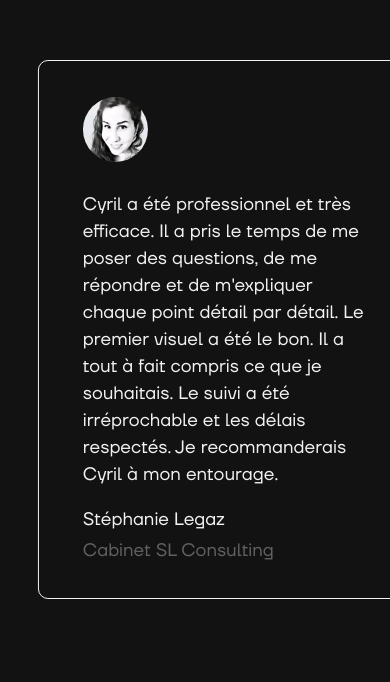
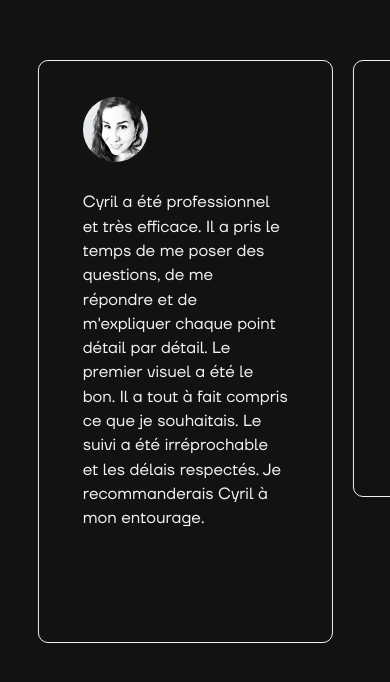
Before and after one commit to CyrilGouv/next-folio, a Next.js app: page / in a window 390 px wide. Shown: the part 7873-8555 px from the top of the page. Built offline with nearby package versions, Linux system fonts and the light colour scheme.

Commit message:
added CardSliderTestimonial ui component

```diff
--- /dev/null
+++ b/components/UI/Cards/CardSliderTestimonial.jsx
@@ -0,0 +1,40 @@
+import { useState } from "react"
+import Image from "next/image"
+import Tags from "../Elements/Tags/Tags"
+
+import styles from "./CardSliderTestimonial.module.scss"
+
+
+const CardSliderTestimonial = ({ avatar, testimonial, name, company }) => {
+
+    // States
+    const [isActive, setIsActive] = useState(false)
+
+    return (
+        <div
+            className={ styles.card }
+            onMouseEnter={ () => { setIsActive(true) } }
+            onMouseLeave={ () => { setIsActive(false) } }
+        >
+            <div className={ styles.card__overlay }></div>
+            <Image
+                width={ 65 }
+                height={ 65 }
+                className={ styles.card__avatar }
+                src={ avatar }
+                alt={`Témoignage de ${name} pour ${company}`}
+            />
+            <div className={ styles.card__content }>
+                <p className={ styles.card__text }>{ testimonial }</p>
+                <div className={ styles.card__name }>
+                    <Tags text={ name } position="relative" isActive={ isActive } animations={{ delay: .25 }} />
+                </div>
+                <div className={ styles.card__company }>
+                    <Tags text={ company } position="relative" isActive={ isActive } animations={{ delay: .325 }} />
+                </div>
+            </div>
+        </div>
+    )
+}
+
+export default CardSliderTestimonial
--- /dev/null
+++ b/components/UI/Cards/CardSliderTestimonial.module.scss
@@ -0,0 +1,160 @@
+.card {
+    position: relative;
+    padding: 2.25rem 2.75rem;
+    border: 1px solid var(--darkThemeFontColor);
+    border-radius: var(--mainBorderRadius);
+    height: 100%;
+    transition: background-color .2825s, border .2825s;
+    overflow: hidden;
+
+    &__overlay {
+        position: absolute;
+        top: 0;
+        left: 0;
+        width: 100%;
+        height: 100%;
+        background-color: var(--darkThemeFontColor);
+        transform: scaleY(0);
+        transform-origin: 0% 0%;
+        transition: transform .325s var(--secondaryTransition);
+    }
+
+    &:hover {
+        .card__overlay {
+            transform-origin: 100% 100%;
+            transform: scaleY(1);
+        }
+
+        .card__text {
+            color: var(--darkThemeBgColor);
+        }
+    }
+
+    &__avatar {
+        position: relative;
+        width: 4.063rem;
+        height: 4.063rem;
+        border-radius: 50%;
+        z-index: 3;
+    }
+
+    &__content,
+    &__text {
+        font-size: max(1.0125rem, 1.25vw);
+    }
+
+    &__content {
+        position: relative;
+        padding-top: var(--paddingS);
+        z-index: 3;
+    }
+
+    &__text {
+        padding-bottom: var(--paddingXS);
+    }
+
+    &__name,
+    &__company {
+        display: inline-block;
+        overflow: hidden;
+    }
+
+    &__name {
+        margin-right: .5rem;
+    }
+}
+
+
+
+/*
+//==========================================================
+//  Responsive =>  > 768px
+//==========================================================
+*/
+@media (min-width: 768px) {
+    .card {
+        &__slide {
+            padding: 2.5rem 3rem;
+
+            &__avatar {
+                width: 4.563rem;
+                height: 4.563rem;
+            }
+        }
+    }
+}
+
+
+/*
+//==========================================================
+//  Responsive =>  > 1024px
+//==========================================================
+*/
+@media (min-width: 1024px) {
+    .card {
+        &__slide {
+            padding: 3rem 5rem;
+
+            &__avatar {
+                width: 4.688rem;
+                height: 4.688rem;
+            }
+        }
+    }
+}
+
+
+/*
+//==========================================================
+//  Responsive =>  > 1200px
+//==========================================================
+*/
+@media (min-width: 1200px) {
+    .card {
+
+        padding: 3.25rem 5.5rem;
+
+        &__avatar {
+            width: 4.813rem;
+            height: 4.813rem;
+        }
+
+    }
+}
+
+
+/*
+//==========================================================
+//  Responsive =>  > 1400px
+//==========================================================
+*/
+@media (min-width: 1400px) {
+    .card {
+        padding: 3.375rem 5.625rem;
+
+        &__avatar {
+            width: 4.875rem;
+            height: 4.875rem;
+        }
+
+    }
+}
+
+
+
+/*
+//==========================================================
+//  Responsive =>  > 1600px
+//==========================================================
+*/
+@media (min-width: 1600px) {
+    .card {
+        padding: 3.5rem 5.75rem;
+
+        &__avatar {
+            width: 5rem;
+            height: 5rem;
+        }
+
+    }
+}
--- a/components/UI/Sliders/SliderTestimonials.jsx
+++ b/components/UI/Sliders/SliderTestimonials.jsx
@@ -1,10 +1,11 @@
 "use client"
 
 import { useRef } from "react"
-import Image from "next/image"
 import { useGSAP } from "@gsap/react"
 import { Swiper, SwiperSlide } from "swiper/react"
+import CardSliderTestimonial from "../Cards/CardSliderTestimonial"
 import animationsSliderParallax from "@/animations/slider/parallax"
+
 import { testimonials } from "@/data/testimonials"
 
 import "swiper/css"
@@ -31,7 +32,7 @@ const SliderTestimonials = () => {
                 spaceBetween={ 40 }
                 breakpoints={{
                     0: {
-                        slidesPerView: 1,
+                        slidesPerView: 1.25,
                         spaceBetween: 20
                     },
                     768: {
@@ -45,37 +46,16 @@ const SliderTestimonials = () => {
                 }}
             >
 
-            { testimonials.map((testimonial, idx) => (
-                <SwiperSlide key={ idx }>
-                    <div className={ styles.slider__slide }>
-                        <Image
-                            width={ 65 }
-                            height={ 65 }
-                            className={ styles.slider__slide__avatar }
-                            src={ testimonial.avatar }
-                            alt={`Témoignage de ${testimonial.name} pour ${testimonial.company}`}
-                        />
-                        <div className={ styles.slider__slide__content }>
-                            <p className={ styles.slider__slide__text }>{ testimonial.text }</p>
-                            <span className={ styles.slider__slide__name }>
-                                <span
-                                    className={ styles.slider__slide__name__inner }
-                                    data-text={ testimonial.name }
-                                >
-                                    { testimonial.name }
-                                </span>
-                            </span>
-                            <span className={ styles.slider__slide__separator }></span>
-                            <span className={ `${styles.slider__slide__company} text--opacity` }>
-                                <span
-                                    className={ styles.slider__slide__company__inner }
-                                    data-text={ testimonial.company }
-                                >
-                                    { testimonial.company }
-                                </span>
-                            </span>
-                        </div>
-                    </div>
+            { testimonials.map(({ avatar, name, text, company }, idx) => (
+                <SwiperSlide
+                    key={ idx }
+                >
+                    <CardSliderTestimonial
+                        avatar={ avatar }
+                        name={ name }
+                        testimonial={ text }
+                        company={ company }
+                    />
                 </SwiperSlide>
             )) }
 
--- a/components/UI/Sliders/SliderTestimonials.module.scss
+++ b/components/UI/Sliders/SliderTestimonials.module.scss
@@ -1,172 +1,3 @@
 .slider {
     cursor: grab;
-
-    &__slide {
-        padding: 2.25rem 2.75rem;
-        border: 1px solid var(--darkThemeFontColor);
-        border-radius: var(--mainBorderRadius);
-        height: 100%;
-        transition: background-color .2825s, border .2825s;
-
-        &:hover {
-            border: 1px solid var(--darkThemeBgColor);
-            background-color: rgba(#262626, .5);
-        }
-
-        &__avatar {
-            width: 4.063rem;
-            height: 4.063rem;
-            border-radius: 50%;
-        }
-
-        &__content,
-        &__text {
-            font-size: max(1.125rem, 1.25vw);
-        }
-
-        &__content {
-            padding-top: var(--paddingS);
-        }
-
-        &__text {
-            padding-bottom: var(--paddingXS);
-        }
-
-        &__name,
-        &__company {
-            display: block;
-            overflow: hidden;
-
-            &__inner {
-                display: inline-block;
-                position: relative;
-
-                &::before {
-                    position: absolute;
-                    display: inline-block;
-                    top: 100%;
-                    left: 0;
-                    content: attr(data-text);
-                }
-            }
-        }
-
-        &__name {
-            margin-bottom: .5rem;
-
-            &__inner {
-                transition: transform .275s var(--mainTransition);
-            }
-        }
-
-        &__company {
-            &__inner {
-                transition: transform .275s .055s var(--mainTransition);
-            }
-        }
-
-        &:hover {
-            .slider__slide__name__inner,
-            .slider__slide__company__inner {
-                transform: translateY(-100%);
-            }
-        }
-    }
 }
-
-
-
-/*
-//==========================================================
-//  Responsive =>  > 768px
-//==========================================================
-*/
-@media (min-width: 768px) {
-    .slider {
-        &__slide {
-            padding: 2.5rem 3rem;
-
-            &__avatar {
-                width: 4.563rem;
-                height: 4.563rem;
-            }
-        }
-    }
-}
-
-
-/*
-//==========================================================
-//  Responsive =>  > 1024px
-//==========================================================
-*/
-@media (min-width: 1024px) {
-    .slider {
-        &__slide {
-            padding: 3rem 5rem;
-
-            &__avatar {
-                width: 4.688rem;
-                height: 4.688rem;
-            }
-        }
-    }
-}
-
-
-/*
-//==========================================================
-//  Responsive =>  > 1200px
-//==========================================================
-*/
-@media (min-width: 1200px) {
-    .slider {
-        &__slide {
-            padding: 3.25rem 5.5rem;
-
-            &__avatar {
-                width: 4.813rem;
-                height: 4.813rem;
-            }
-        }
-    }
-}
-
-
-/*
-//==========================================================
-//  Responsive =>  > 1400px
-//==========================================================
-*/
-@media (min-width: 1400px) {
-    .slider {
-        &__slide {
-            padding: 3.375rem 5.625rem;
-
-            &__avatar {
-                width: 4.875rem;
-                height: 4.875rem;
-            }
-        }
-    }
-}
-
-
-
-/*
-//==========================================================
-//  Responsive =>  > 1600px
-//==========================================================
-*/
-@media (min-width: 1600px) {
-    .slider {
-        &__slide {
-            padding: 3.5rem 5.75rem;
-
-            &__avatar {
-                width: 5rem;
-                height: 5rem;
-            }
-        }
-    }
-}
```
